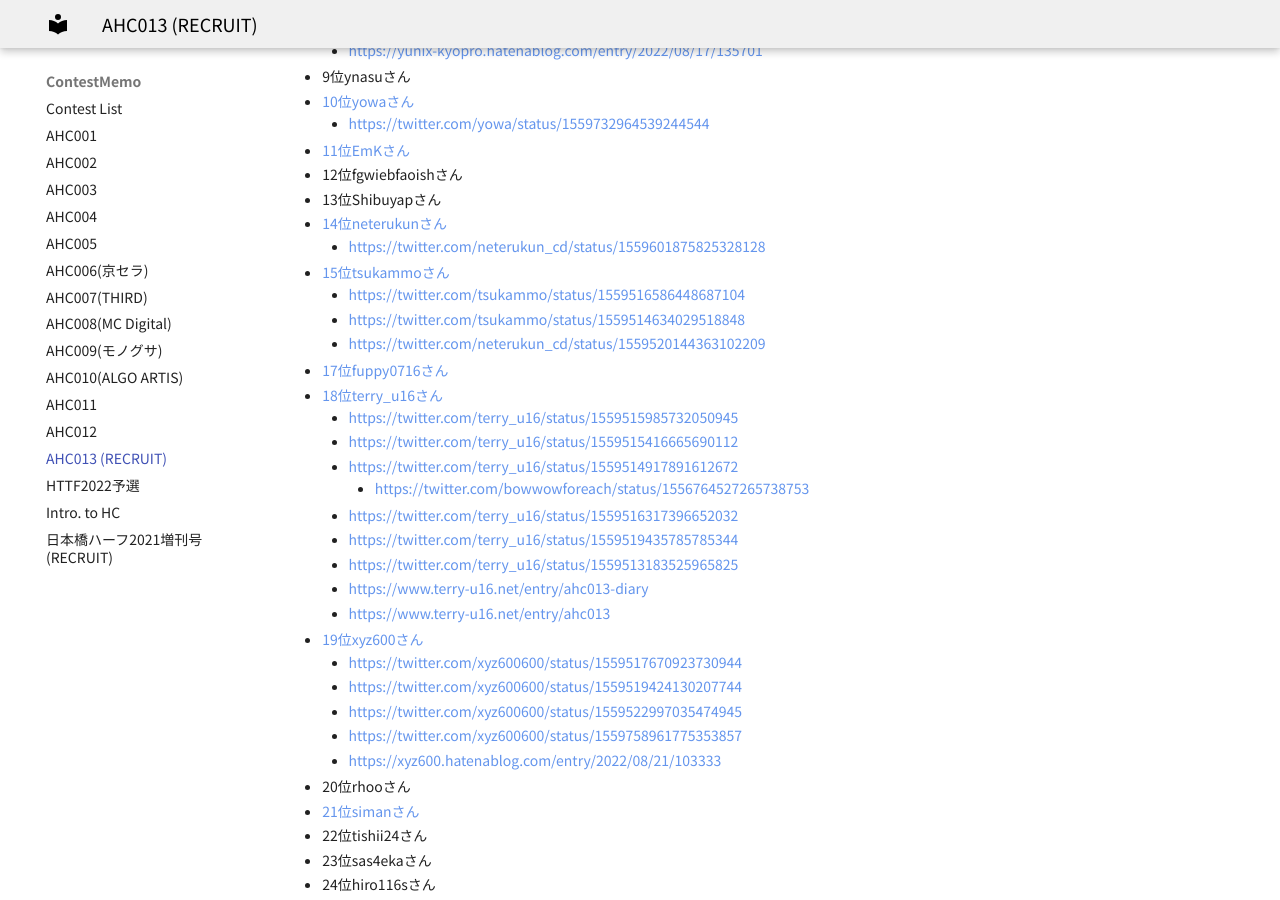
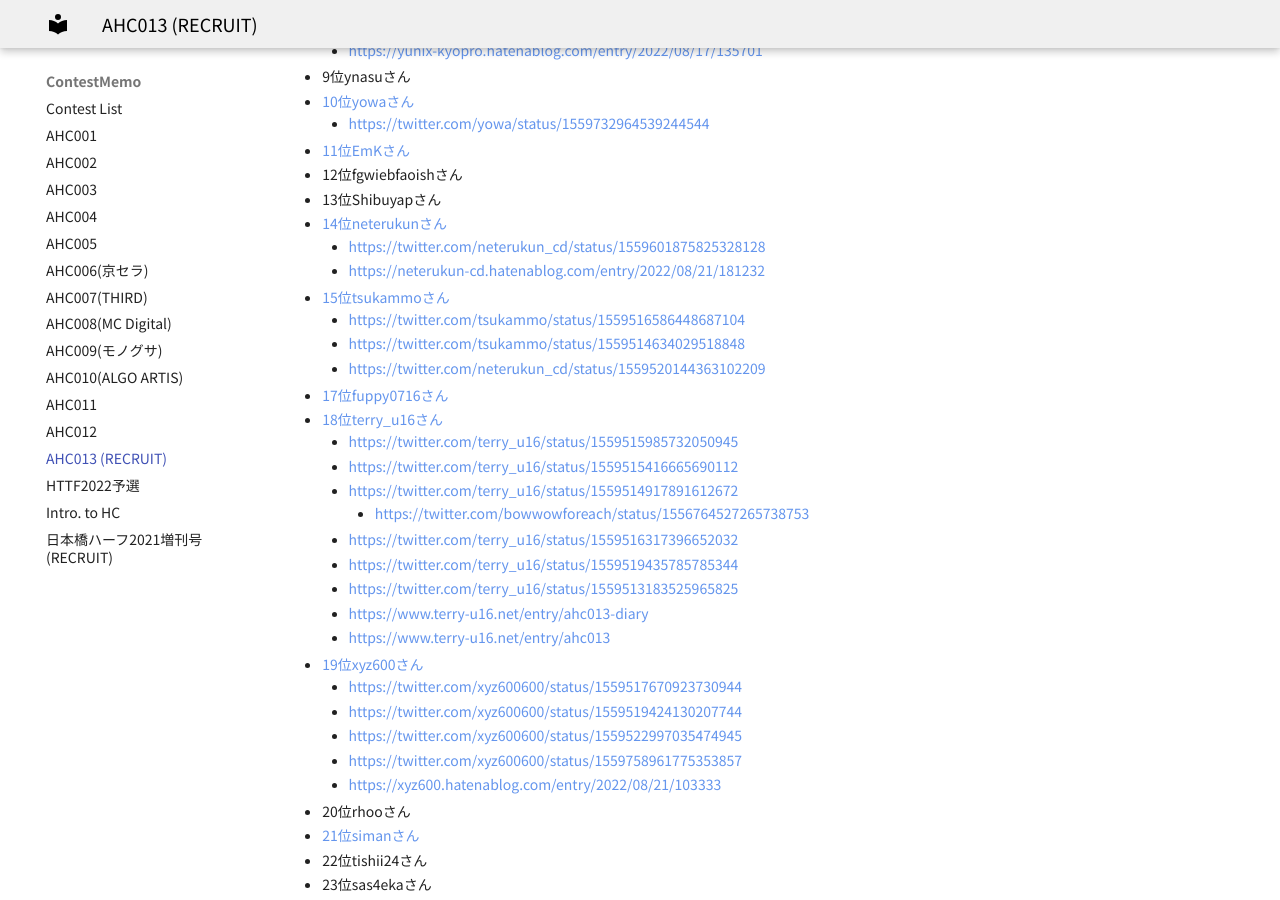
Before and after one commit to jetbead/AtCoderHeuristicContestMemo, an MkDocs documentation site: the page built from docs/ContestMemo/ahc013.md, in a window 1280 px wide and 900 px high, scrolled down 3708 px. Built offline with MkDocs 1.6.1 and Material for MkDocs 9.7.7, drawn with Linux system fonts in a browser that asks for light colours; some web fonts are replaced; some of the changed lines change nothing that is shown.

Commit message:
Update ahc013.md

```diff
--- a/docs/ContestMemo/ahc013.md
+++ b/docs/ContestMemo/ahc013.md
@@ -159,6 +159,7 @@ title: AHC013 (RECRUIT)
 - 13位Shibuyapさん
 - [14位neterukunさん](https://twitter.com/neterukun_cd/status/1559514745488650240)
   - https://twitter.com/neterukun_cd/status/1559601875825328128
+  - https://neterukun-cd.hatenablog.com/entry/2022/08/21/181232
 - [15位tsukammoさん](https://twitter.com/tsukammo/status/1559514032482439170)
   - https://twitter.com/tsukammo/status/1559516586448687104
   - https://twitter.com/tsukammo/status/1559514634029518848
```
